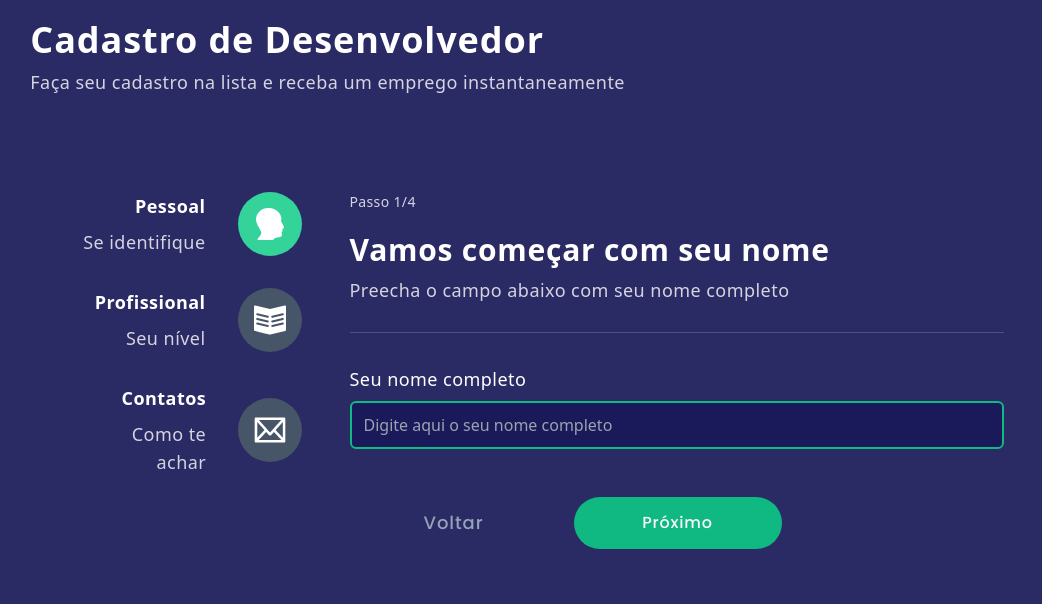
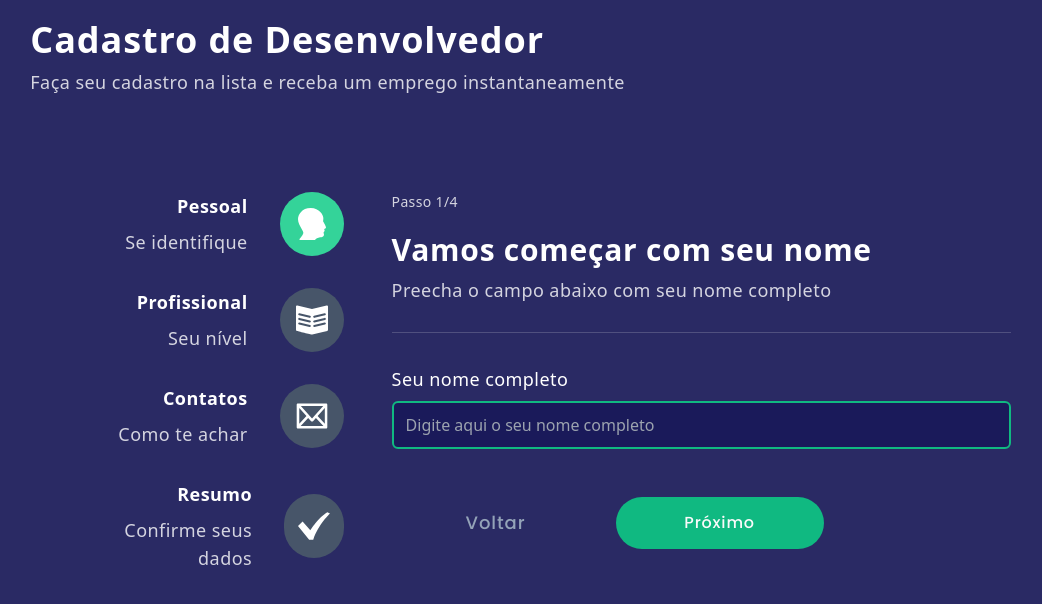
Before and after one commit to thalya-codes/multi-step-form, a React (Create React App) app: page / in a window 1280 px wide. Shown: the top 604 px of the page, without its empty margins (23-1065 px from the left). Built offline with nearby package versions, Linux system fonts and the light colour scheme.

Commit message:
feat(App): cria step 4

```diff
--- a/src/App.tsx
+++ b/src/App.tsx
@@ -7,13 +7,16 @@ import { ReactSVG } from "react-svg"
 import ProfileIcon from "./assets/profile.svg";
 import BookIcon from "./assets/book.svg";
 import EmailIcon from "./assets/mail.svg";
+import CheckMark from "./assets/check-mark.svg";
 import HeadingGroup from "./components/HeadingGroup";
+import { StepSummary } from "./components/WzStepContent/StepSummary";
 
 function App() {
   const steps: IWzStepData[] = [
     {title: "Pessoal", subTitle: "Se identifique" , stepNumber: 1,  icon: <ReactSVG src={ProfileIcon}/>, content: StepPersonalInfos},
     {title: "Profissional", subTitle: "Seu nível" , stepNumber: 2,  icon: <ReactSVG src={BookIcon}/>, content: StepProfessionalXP},
-    {title: "Contatos", subTitle: "Como te achar" , stepNumber: 3,  icon: <ReactSVG src={EmailIcon}/>, content: StepContacts}
+    {title: "Contatos", subTitle: "Como te achar" , stepNumber: 3,  icon: <ReactSVG src={EmailIcon}/>, content: StepContacts},
+    {title: "Resumo", subTitle: "Confirme seus dados" , stepNumber: 4,  icon: <ReactSVG src={CheckMark}/>, content: StepSummary}
   ];
 
   return (
@@ -25,7 +28,7 @@ function App() {
         />
       </header>
 
-      <form className="w-[90vw] justify-center items-center flex gap-10 md:w-[80vw]">
+      <form className="w-[90vw] justify-center items-center flex gap-10 md:w-[80vw] mb-10">
         <Wizard steps={steps} />
       </form>
     </div>
```
Also changed, not shown: src/assets/check-mark.svg (added).
